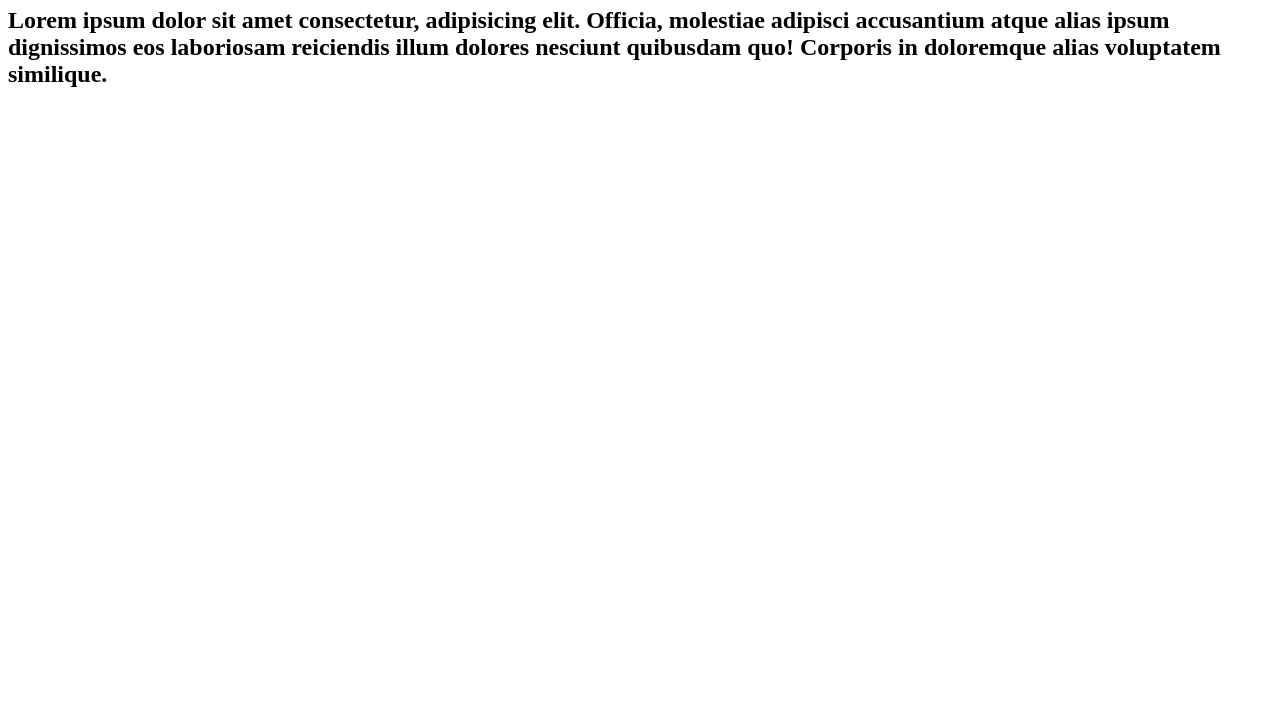
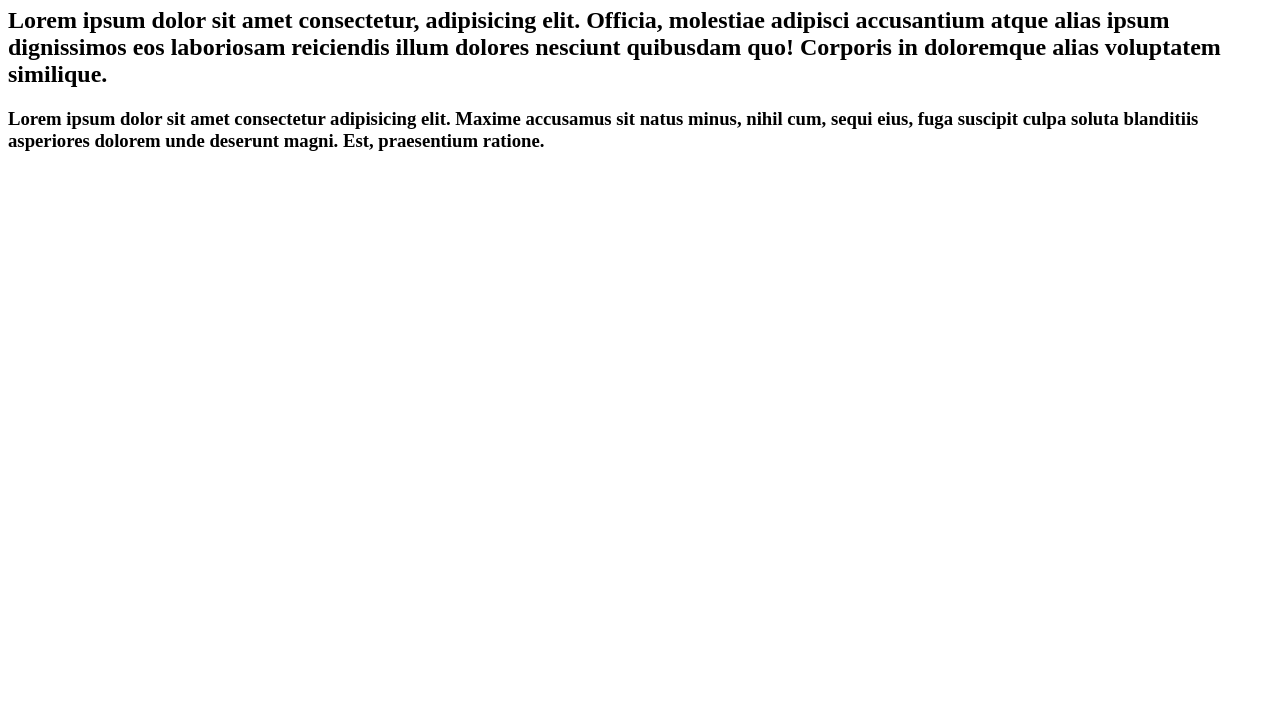
Before and after one commit to Tusharkapse45/git-practice, a plain HTML site: page about.html in a window 1280 px wide. Shown: the part 73-800 px from the top of the page. Drawn offline with Linux system fonts and the light colour scheme.

Commit message:
final commit

```diff
--- a/about.html
+++ b/about.html
@@ -8,6 +8,7 @@
 <body>
     <h1>Welcome to about page</h1>
     <h2>Lorem ipsum dolor sit amet consectetur, adipisicing elit. Officia, molestiae adipisci accusantium atque alias ipsum dignissimos eos laboriosam reiciendis illum dolores nesciunt quibusdam quo! Corporis in doloremque alias voluptatem similique.</h2>
+    <h3>Lorem ipsum dolor sit amet consectetur adipisicing elit. Maxime accusamus sit natus minus, nihil cum, sequi eius, fuga suscipit culpa soluta blanditiis asperiores dolorem unde deserunt magni. Est, praesentium ratione.</h3>
 
 </body>
 </html>
```
